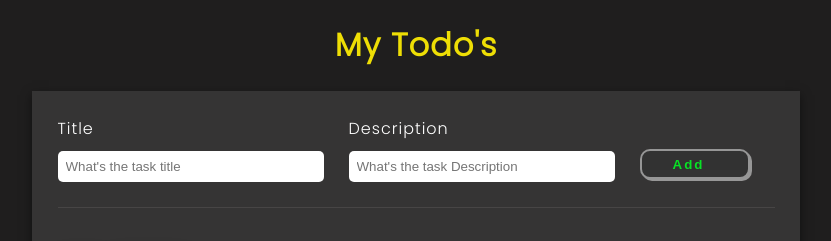
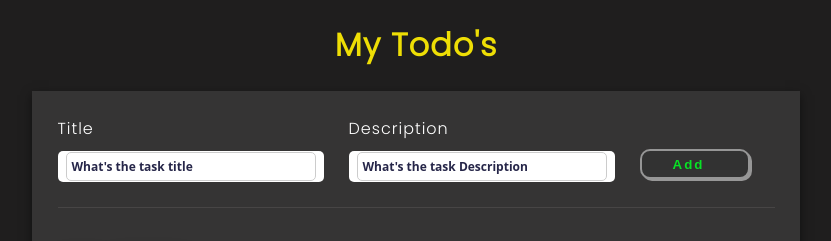
Before and after one commit to Leuel-Tesfaye/todo-list-app, a React (Create React App) app: page / in a window 1280 px wide. Shown: the top 241 px of the page, without its empty margins (224-1055 px from the left). Built offline with nearby package versions, Linux system fonts and the light colour scheme.

Commit message:
new item working properly

```diff
--- a/src/App.css
+++ b/src/App.css
@@ -65,6 +65,21 @@ h1{
   border: 2px solid #095ece;
   box-shadow: 0 0 5px #1f11e783;
   outline: none;
+}
+input::placeholder {
+  color: rgba(6, 6, 46, 0.87);
+  transition: color 0.3s ease;
+  font-family: 'Open Sans', sans-serif;
+  font-size: 12px;
+  font-weight: bold;
+  padding: 10px;
+  border: 1px solid #ccc;
+  border-radius: 5px;
+  padding: 5px;
+
+}
+input:focus::placeholder {
+  color: white;
 }
 
 .button {
```
